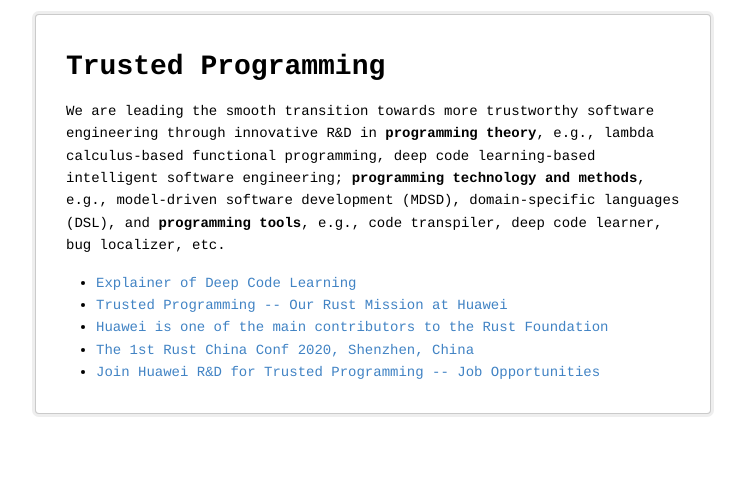
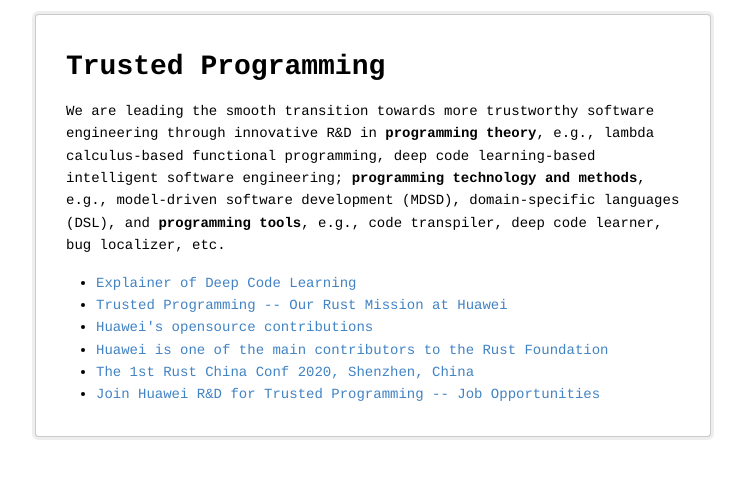
Before and after one commit to yijunyu/trusted-programming.github.io, a Jekyll site: the page built from index.md, in a window 1280 px wide. Shown: the top 479 px of the page, without its empty margins (267-1012 px from the left). Built offline with Jekyll 4.4.1, drawn with Linux system fonts in a browser that asks for light colours.

Commit message:
Move the opensource contributions article to its folder and generate a link to it

```diff
--- a/index.md
+++ b/index.md
@@ -18,6 +18,8 @@
    <li><a href="{{ post.url | prepend: site.baseurl }}">{{ post.title }}</a></li>
  {% endunless %}
 {% endfor %}
+ <li><a href="{{ site.baseurl }}/articles/opensource-contributions.html">Huawei's opensource contributions</a></li>
  <li><a href="https://foundation.rust-lang.org">Huawei is one of the main contributors to the Rust Foundation</a></li>
  <li><a href="https://2020conf.rustcc.cn">The 1st Rust China Conf 2020, Shenzhen, China</a></li>
  <li><a href="https://apply.workable.com/huawei-ireland/j/823CFEB55B/">Join Huawei R&D for Trusted Programming -- Job Opportunities</a></li>
+</ul>
```
Also changed, not shown: articles/opensource-contributions.md (renamed from _posts/opensource-contributions.md).
